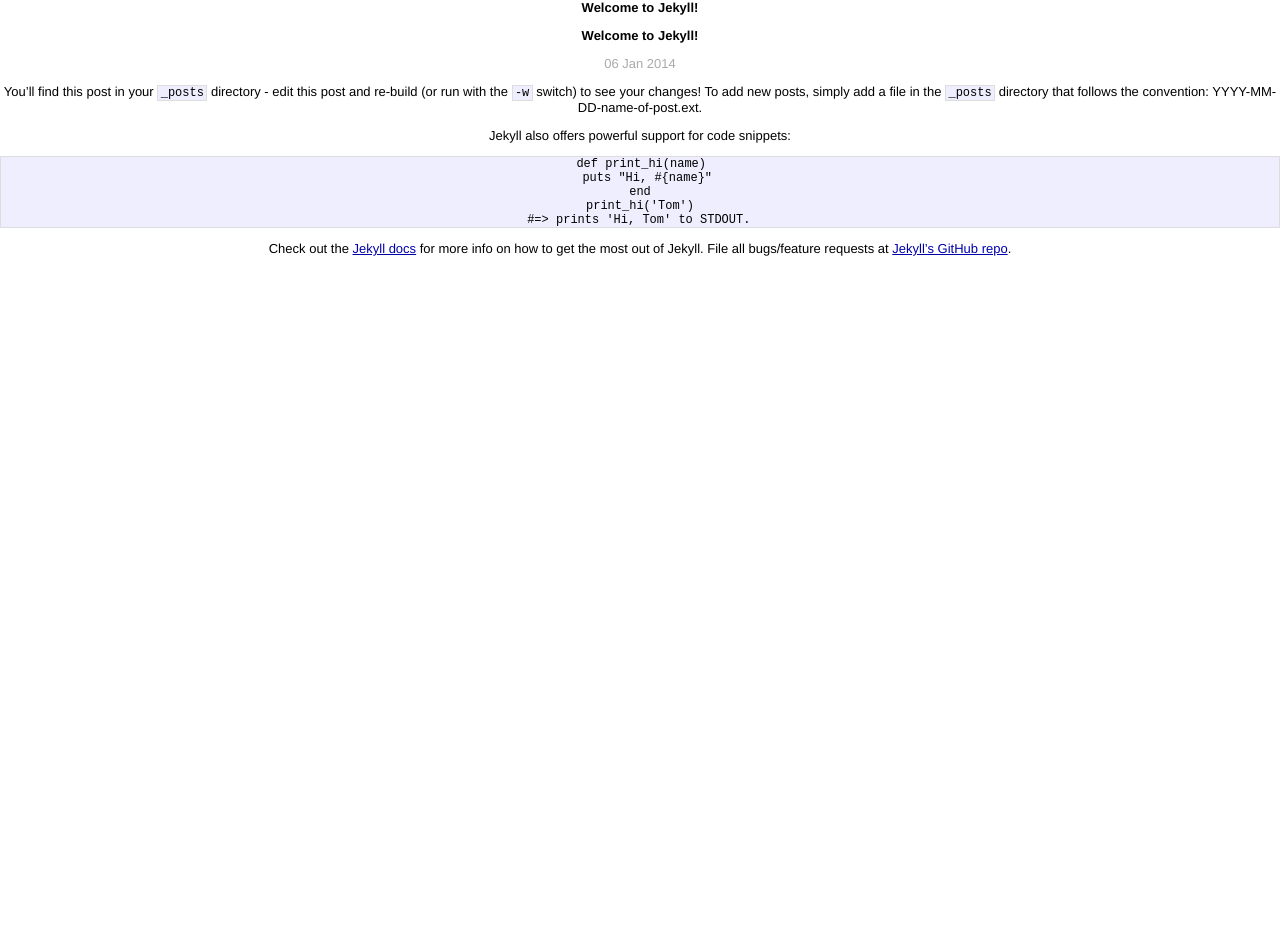
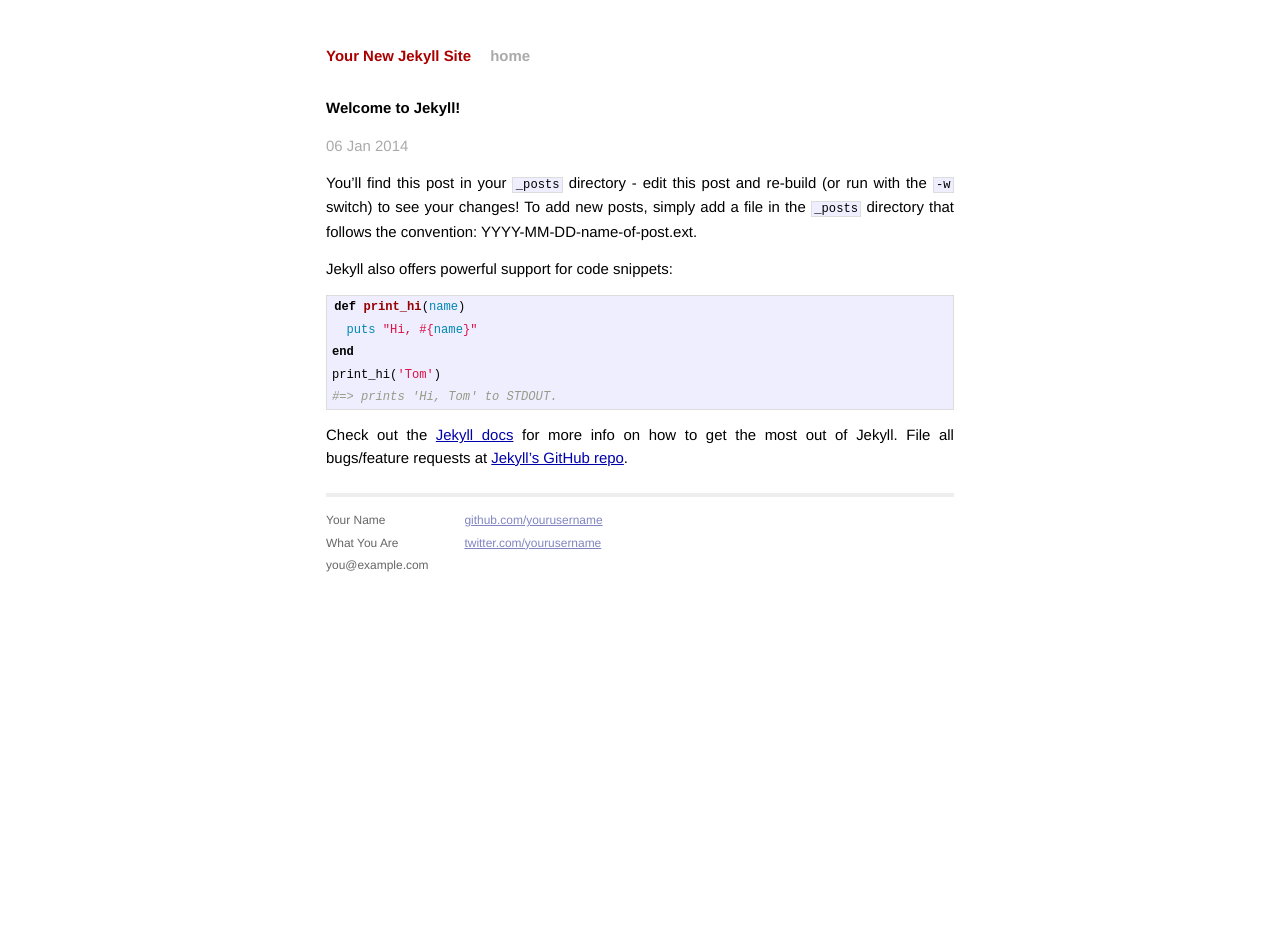
Before and after one commit to cablecharlz/cablecharlz.github.io, a Jekyll site: the page built from _posts/2014-01-06-welcome-to-jekyll.markdown, in a window 1280 px wide. Built offline with Jekyll 4.4.1, drawn with Linux system fonts in a browser that asks for light colours; Markdown is read by kramdown in place of the engine named in the settings; before the commit the page ends 900 px from its top, so only the background shows below that.

Commit message:
Revert 65a6e31..f0013e2
This rolls back to commit 65a6e31afcf3853eefb58459b02450dc9ef44e61.

```diff
--- a/_config.yml
+++ b/_config.yml
@@ -1,4 +1,3 @@
-name: Charles Blog
+name: Your New Jekyll Site
 markdown: redcarpet
 pygments: true
-baseurl: /charles-blog
--- a/_includes/foot.html
+++ /dev/null
@@ -1,2 +0,0 @@
-</body>
-</html>
--- a/_includes/head.html
+++ /dev/null
@@ -1,8 +0,0 @@
-<!DOCTYPE html>
-<html>
-    <head>
-        <meta charset="utf-8">
-        <title>{{ page.title }}</title>
-        <link rel="stylesheet" href="{{ site.baseurl }}/css/main.css" >
-    </head>
-    <body>
--- a/_layouts/default.html
+++ b/_layouts/default.html
@@ -1,7 +1,44 @@
-{% include head.html %}
+<!DOCTYPE html>
+<html>
+    <head>
+        <meta charset="utf-8">
+        <meta http-equiv="X-UA-Compatible" content="IE=edge,chrome=1">
+        <title>{{ page.title }}</title>
+        <meta name="viewport" content="width=device-width">
 
-    <h1>{{ page.title }}</h1>
+        <!-- syntax highlighting CSS -->
+        <link rel="stylesheet" href="/css/syntax.css">
 
-    {{ content }}
+        <!-- Custom CSS -->
+        <link rel="stylesheet" href="/css/main.css">
 
-{% include foot.html %}
+    </head>
+    <body>
+
+        <div class="site">
+          <div class="header">
+            <h1 class="title"><a href="/">{{ site.name }}</a></h1>
+            <a class="extra" href="/">home</a>
+          </div>
+
+          {{ content }}
+
+          <div class="footer">
+            <div class="contact">
+              <p>
+                Your Name<br />
+                What You Are<br />
+                you@example.com
+              </p>
+            </div>
+            <div class="contact">
+              <p>
+                <a href="https://github.com/yourusername">github.com/yourusername</a><br />
+                <a href="https://twitter.com/yourusername">twitter.com/yourusername</a><br />
+              </p>
+            </div>
+          </div>
+        </div>
+
+    </body>
+</html>
--- a/_posts/2014-01-06-welcome-to-jekyll.markdown
+++ b/_posts/2014-01-06-welcome-to-jekyll.markdown
@@ -1,7 +1,7 @@
 ---
 layout: post
 title:  "Welcome to Jekyll!"
-date:   2014-01-06 12:01:28
+date:   2014-01-06 11:39:17
 categories: jekyll update
 ---
 
```
Also changed, not shown: _layouts/entry (deleted, +0 -15 lines), index.html (added, +13 -0 lines), index.md (deleted, +0 -19 lines), 1 other file.
